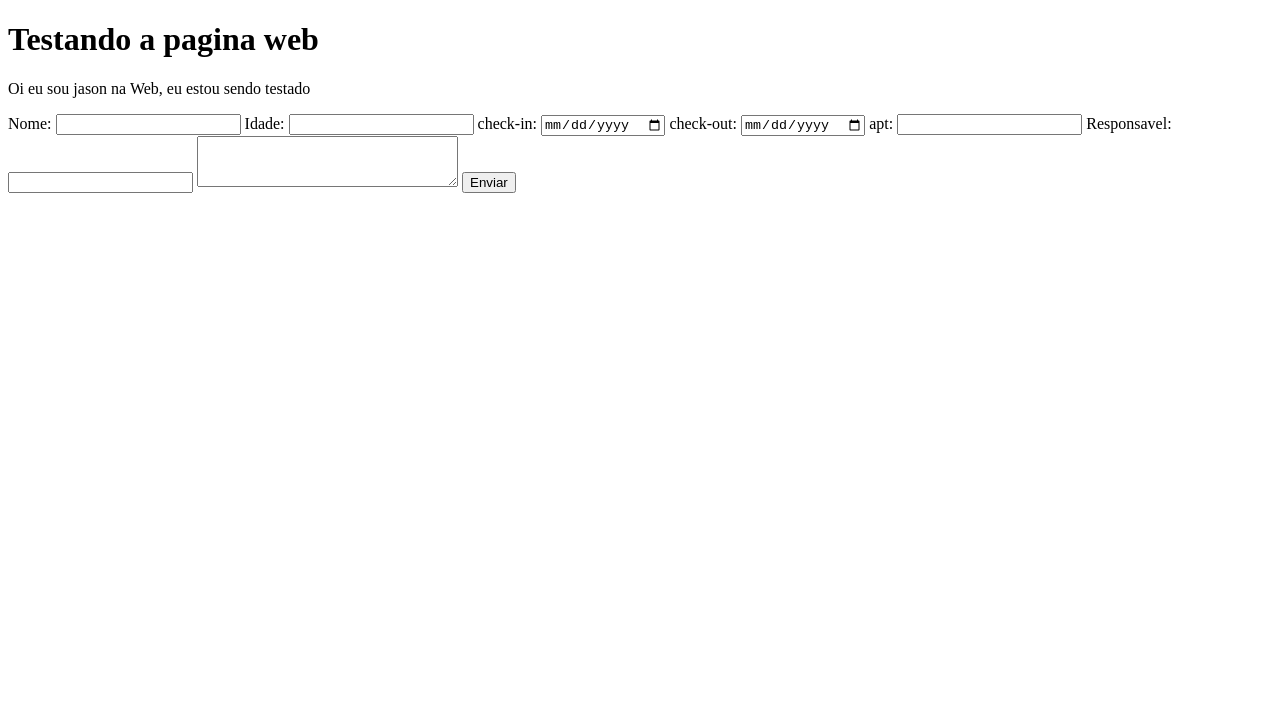
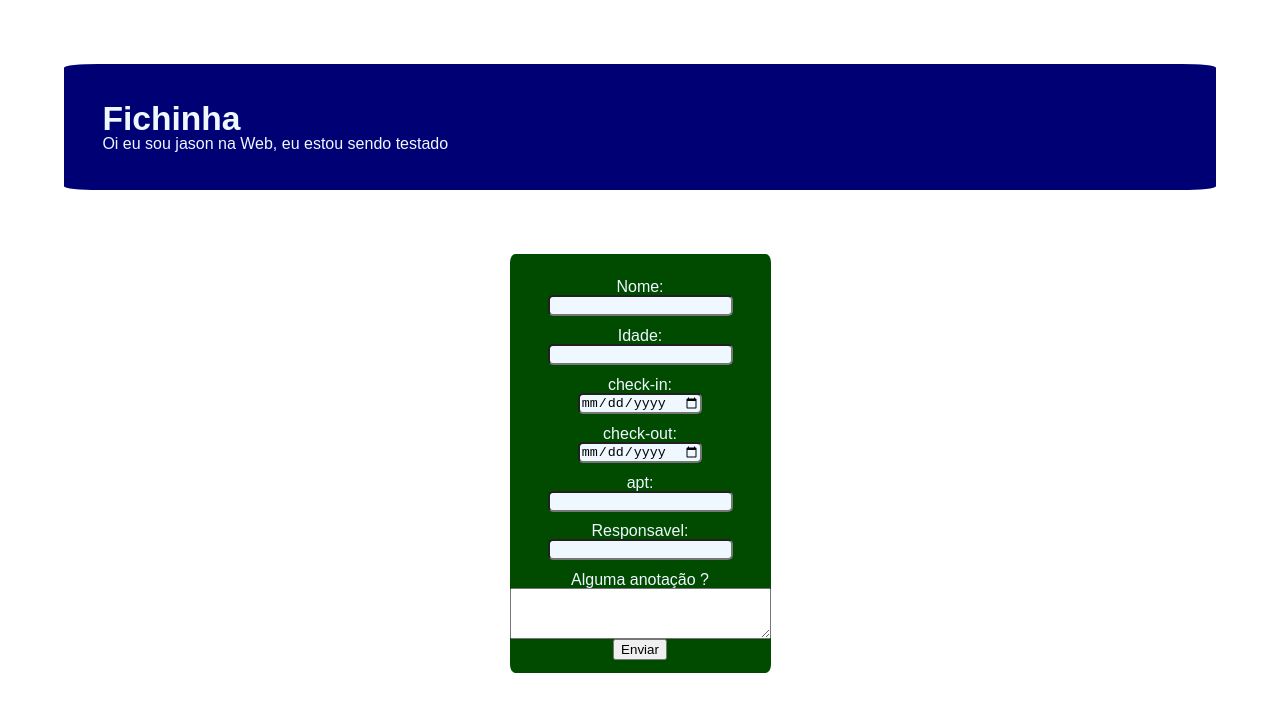
Before and after one commit to Jason21tod/meus-pequenos-estudos, a plain HTML site: page bot-ficha/templates/kid_form.html in a window 1280 px wide. Drawn offline with Linux system fonts and the light colour scheme.

Commit message:
Adicionando primeiros testes de pagina web

```diff
--- /dev/null
+++ b/bot-ficha/static/kid_form.css
@@ -0,0 +1,59 @@
+body {
+    position: relative;
+    display: flex;
+    flex-direction: column;
+    font-family: sans-serif;
+}
+
+.jason_header {
+    display: flex;
+    flex-direction: column;
+    border-radius: 3%;
+    padding: 3%;
+    margin: 5%;
+    color: aliceblue;
+    background-color: rgb(0, 0, 117);
+}
+
+.jason_header__title {
+    font-size: 2.1em;
+    font-weight: 400;
+    font-weight: bold;
+}
+
+.form_container {
+    align-self: center;
+    position: relative;
+    display: inline-block;
+    background-color: rgb(1, 75, 1);
+    border-radius: 2%;
+    margin-bottom: 10%;
+}
+
+.kid_formulary {
+    position: relative;
+    padding: 5%;
+    display: flex;
+    flex-direction: column;
+    align-items: center;
+}
+
+.form_container__label {
+    align-items: center;
+    position: inherit;
+    margin-top:5%;
+    color: aliceblue;
+    display: flex;
+    flex-flow: column;
+    flex-direction: column;
+}
+
+.form_container__label input {
+    border-radius: 5px;
+    background-color: aliceblue;
+}
+
+.form_container__sub_button {
+    display: inline-block;
+    align-self: center;
+}
--- /dev/null
+++ b/bot-ficha/static/reset.css
@@ -0,0 +1,48 @@
+/* http://meyerweb.com/eric/tools/css/reset/
+   v2.0 | 20110126
+   License: none (public domain)
+*/
+
+html, body, div, span, applet, object, iframe,
+h1, h2, h3, h4, h5, h6, p, blockquote, pre,
+a, abbr, acronym, address, big, cite, code,
+del, dfn, em, img, ins, kbd, q, s, samp,
+small, strike, strong, sub, sup, tt, var,
+b, u, i, center,
+dl, dt, dd, ol, ul, li,
+fieldset, form, label, legend,
+table, caption, tbody, tfoot, thead, tr, th, td,
+article, aside, canvas, details, embed,
+figure, figcaption, footer, header, hgroup,
+menu, nav, output, ruby, section, summary,
+time, mark, audio, video {
+	margin: 0;
+	padding: 0;
+	border: 0;
+	font-size: 100%;
+	font: inherit;
+	vertical-align: baseline;
+}
+/* HTML5 display-role reset for older browsers */
+article, aside, details, figcaption, figure,
+footer, header, hgroup, menu, nav, section {
+	display: block;
+}
+body {
+	line-height: 1;
+}
+ol, ul {
+	list-style: none;
+}
+blockquote, q {
+	quotes: none;
+}
+blockquote:before, blockquote:after,
+q:before, q:after {
+	content: '';
+	content: none;
+}
+table {
+	border-collapse: collapse;
+	border-spacing: 0;
+}
--- a/bot-ficha/templates/kid_form.html
+++ b/bot-ficha/templates/kid_form.html
@@ -4,20 +4,32 @@
     <meta charset="UTF-8">
     <meta http-equiv="X-UA-Compatible" content="IE=edge">
     <meta name="viewport" content="width=device-width, initial-scale=1.0">
+    <link rel="stylesheet" href="../static/reset.css">
+    <link rel="stylesheet" href="../static/kid_form.css">
     <title>Infos</title>
 </head>
 <body>
-    <h1>Testando a pagina web</h1>
-    <p>Oi eu sou jason na Web, eu estou sendo testado</p>
-    <form method="post">
-        <label for="name">Nome: <input type="text", id="name", name="name", required></label>
-        <label for="idade">Idade: <input type="number" name="years" id="idade", required></label>
-        <label for="check-in">check-in: <input type="date" name="check-in" id="check-in", required></label>
-        <label for="check-out">check-out: <input type="date" name="check-out" id="check-out" required></label>
-        <label for="apt">apt: <input type="number" name="apt" id="apt" required></label>
-        <label for="Responsavel">Responsavel: <input type="text" name="parents" id="parents" required></label>
-        <label for="anotation"><textarea name="anotation" id="anot" cols="30" rows="3" required,></textarea></label>
-        <button type="submit">Enviar </button>
-    </form>
+    <header class="jason_header">
+        <h1 class="jason_header__title">Fichinha</h1>
+        <p class=>Oi eu sou jason na Web, eu estou sendo testado</p>
+    </header>
+    <section class="form_container">
+        <form class="kid_formulary" method="post">
+            <label class="form_container__label" for="name">
+                Nome: <input type="text", id="name", name="name", required></label>
+            <label class="form_container__label" for="idade">
+                Idade: <input type="number" name="years" id="idade", required></label>
+            <label class="form_container__label" for="check-in">
+                check-in: <input type="date" name="check-in" id="check-in", required></label>
+            <label class="form_container__label" for="check-out">
+                check-out: <input type="date" name="check-out" id="check-out" required></label>
+            <label class="form_container__label" for="apt">
+                apt: <input type="number" name="apt" id="apt" required></label>
+            <label class="form_container__label" for="Responsavel">
+                Responsavel: <input type="text" name="parents" id="parents" required></label>
+            <label class="form_container__label" for="anotation">Alguma anotação ?<textarea name="anotation" id="anot" cols="30" rows="3" required,></textarea></label>
+            <button class="form_container__sub_button" type="submit">Enviar </button>
+        </form>
+    </section>
 </body>
 </html>
```
Also changed, not shown: bot-ficha/static/index.css (added).
